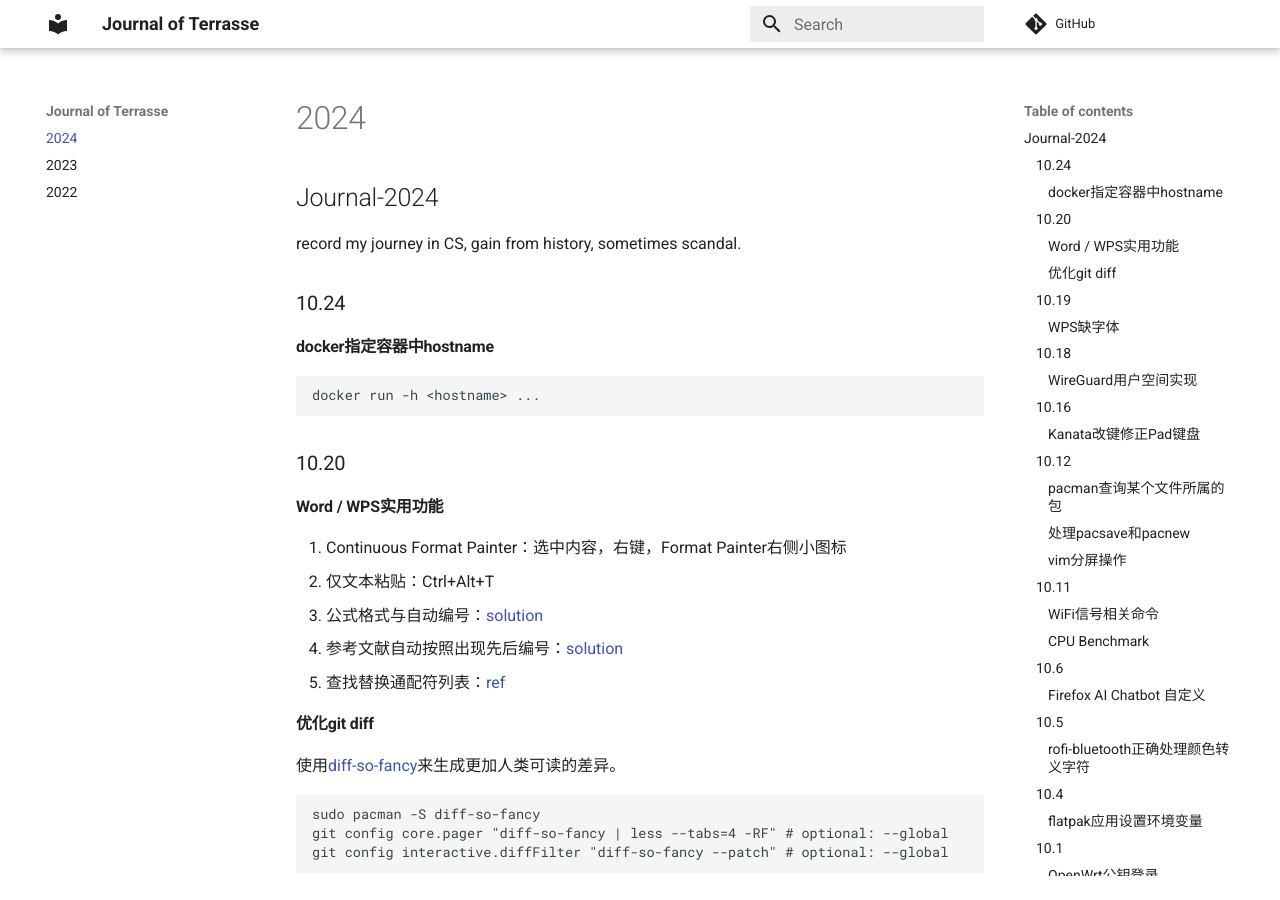
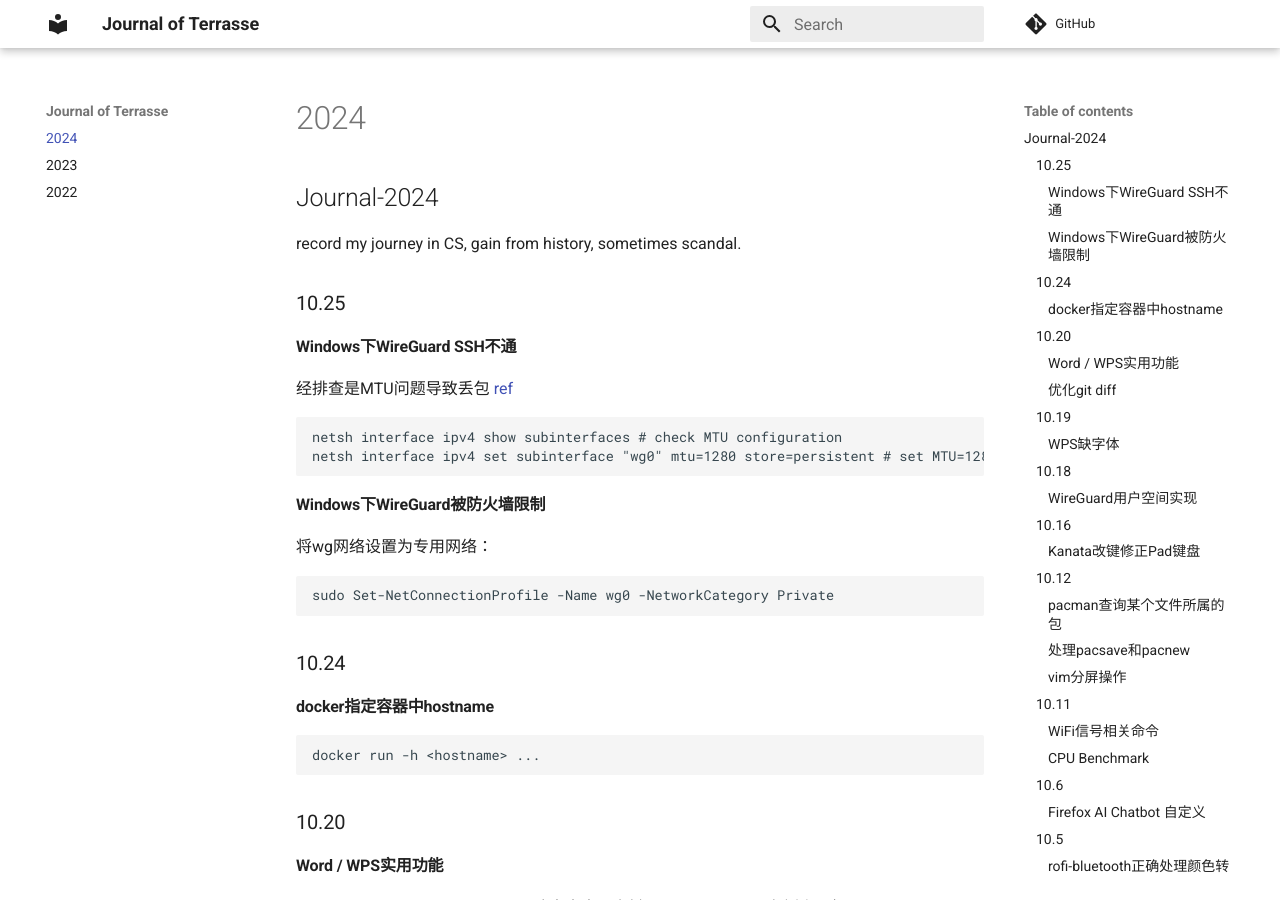
Before and after one commit to Jerry-Terrasse/journal, an MkDocs documentation site: the page built from docs/2024.md, in a window 1280 px wide and 900 px high. Built offline with MkDocs 1.6.1 and Material for MkDocs 9.7.7, drawn with Linux system fonts in a browser that asks for light colours; comment, search, counter and statistics services are not loaded.

Commit message:
update (Fri Oct 25 03:16:38 PM CST 2024)

````diff
--- a/docs/2024.md
+++ b/docs/2024.md
@@ -1,6 +1,25 @@
 ## Journal-2024
 
 record my journey in CS, gain from history, sometimes scandal.
+
+### 10.25
+
+#### Windows下WireGuard SSH不通
+
+经排查是MTU问题导致丢包 [ref](https://www.cnblogs.com/waliwaliwa/p/7502997.html)
+
+```powershell
+netsh interface ipv4 show subinterfaces # check MTU configuration
+netsh interface ipv4 set subinterface "wg0" mtu=1280 store=persistent # set MTU=1280
+```
+
+#### Windows下WireGuard被防火墙限制
+
+将wg网络设置为专用网络：
+
+```powershell
+sudo Set-NetConnectionProfile -Name wg0 -NetworkCategory Private
+```
 
 ### 10.24
 
````
